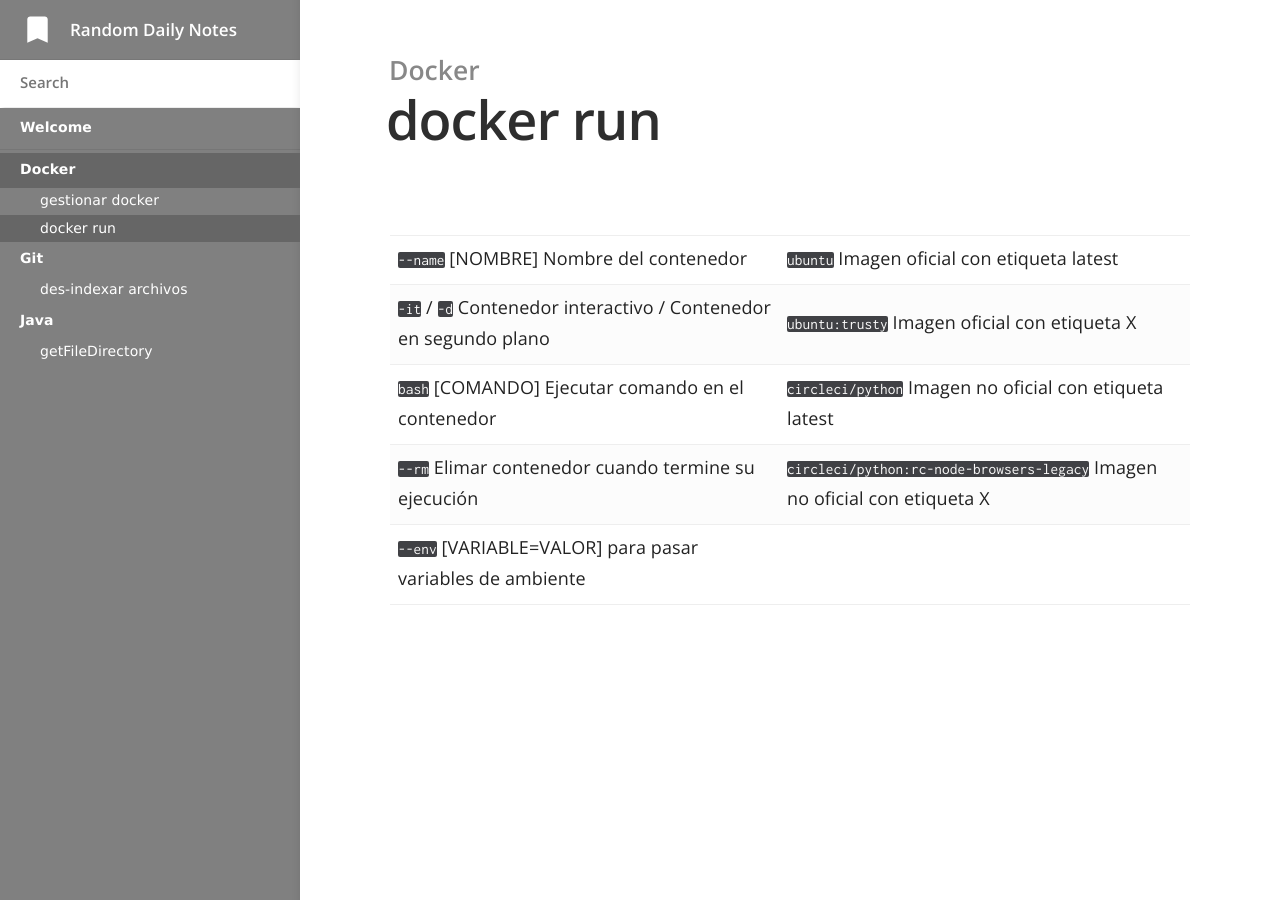
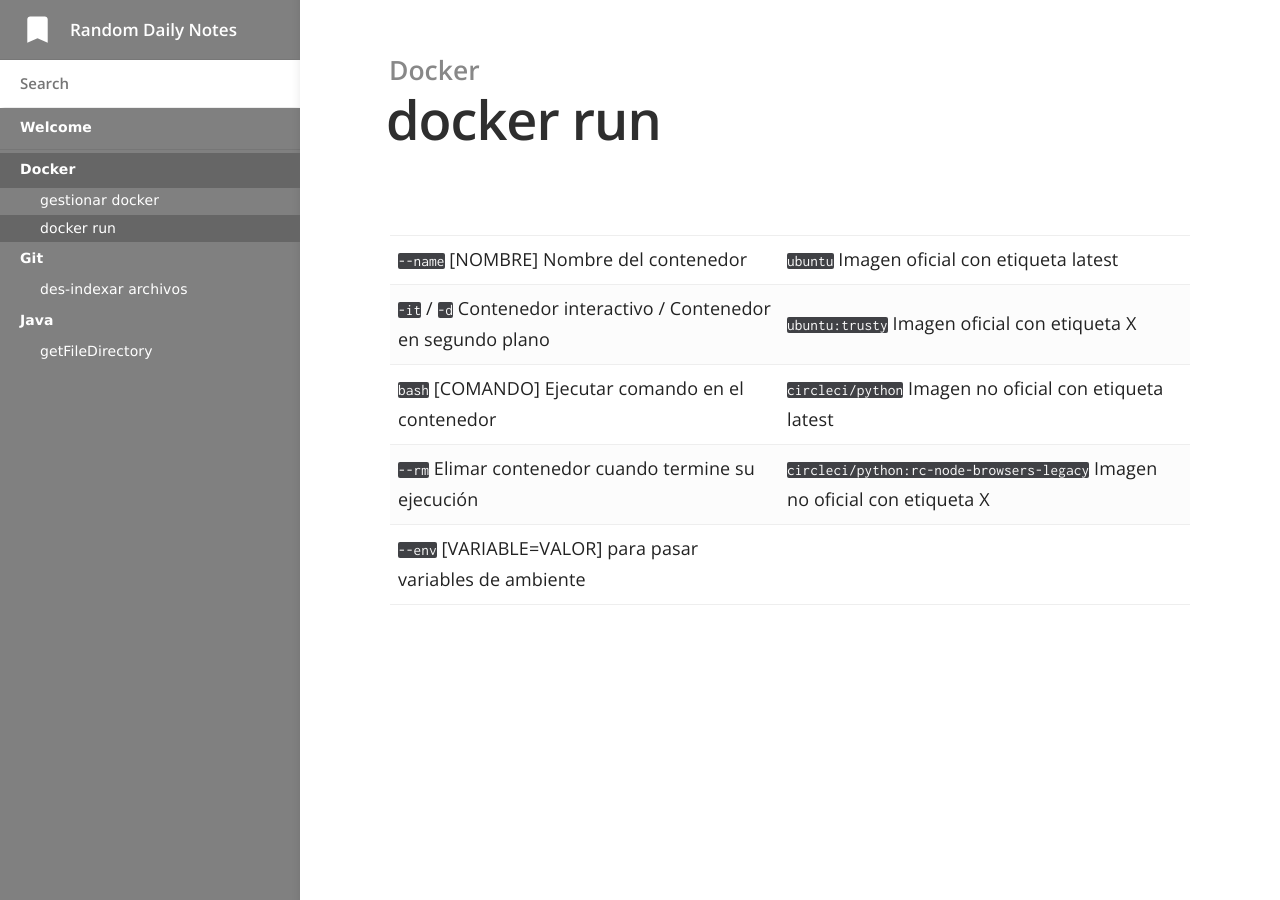
Before and after one commit to slaarks/slaarks.github.io, a Jekyll site: the page built from _docs/Docker/docker-run.md, in a window 1280 px wide. Built offline with Jekyll 4.4.1, drawn with Linux system fonts in a browser that asks for light colours.

Commit message:
Update _typography.scss

```diff
--- a/_sass/_typography.scss
+++ b/_sass/_typography.scss
@@ -35,7 +35,7 @@ table {
 	-moz-font-feature-settings: 'dlig' 1, 'liga' 1, 'lnum' 1, 'kern' 1;
 	-o-font-feature-settings: 'dlig' 1, 'liga' 1, 'lnum' 1, 'kern' 1;
 	font-family: "Open Sans", sans-serif;
-	text-rendering: geometricPrecision;
+	text-rendering: optimizeLegibility;
 }
 
 h1,
```
